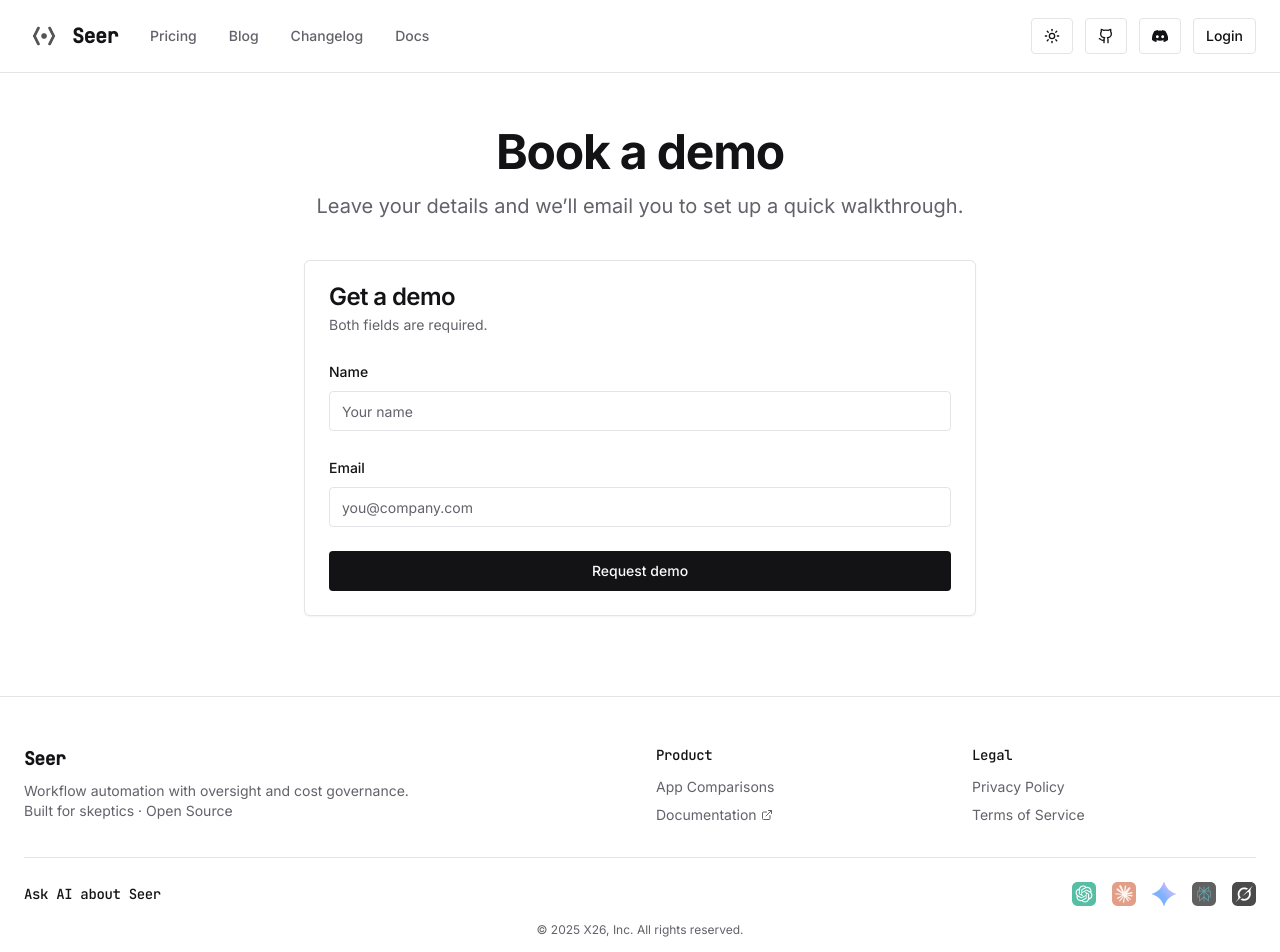
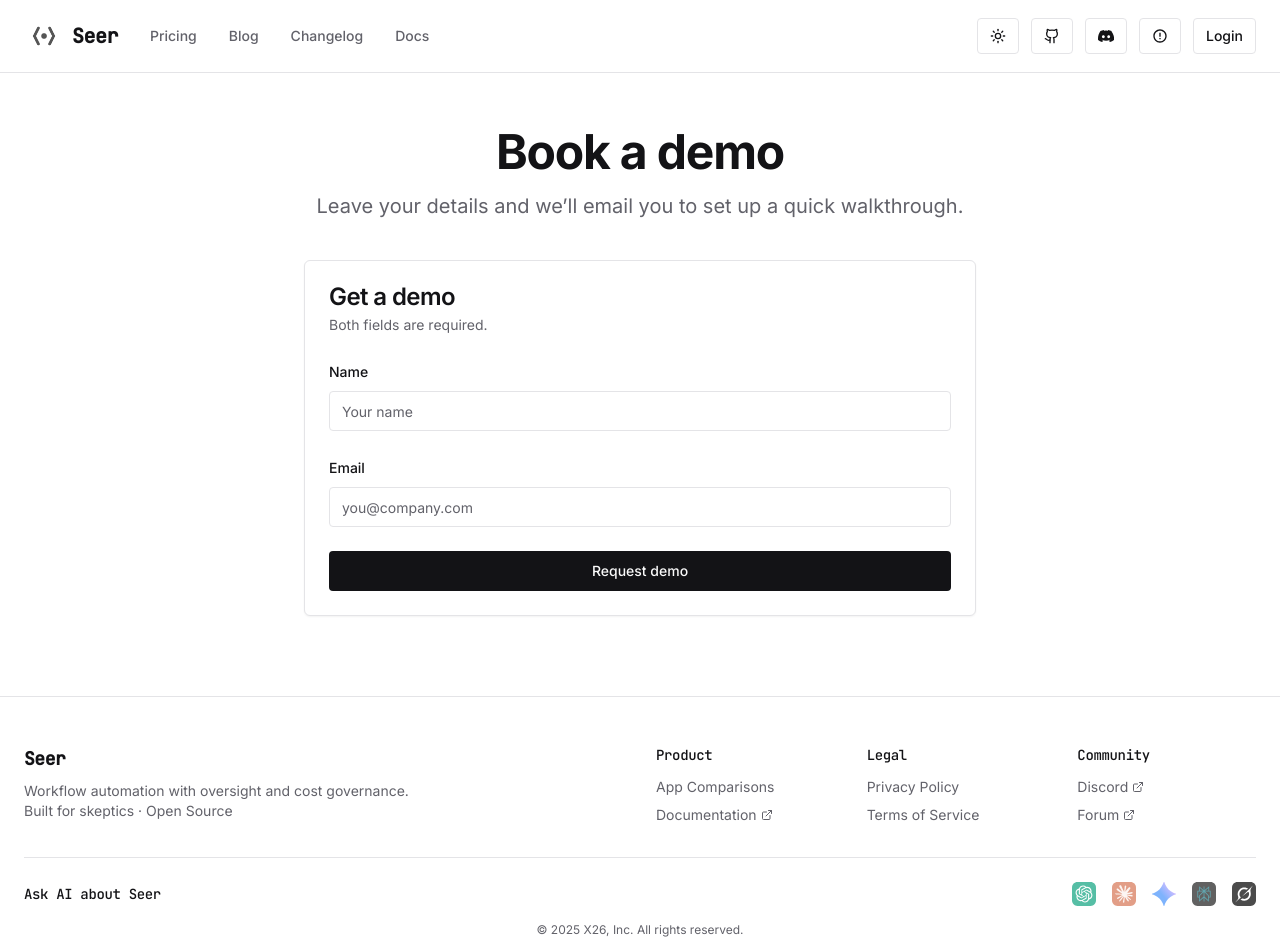
Before and after one commit to seer-engg/seer-website, a React (Vite) app: page /demo in a window 1280 px wide. Shown: the top 952 px of the page. Built offline with nearby package versions, Linux system fonts and the light colour scheme; no server answers; the HTML template or start-up script is replaced by a standard one.

Commit message:
feat: add forum

```diff
--- a/src/components/Footer.tsx
+++ b/src/components/Footer.tsx
@@ -18,7 +18,7 @@
           </div>
 
           {/* Right Column - Navigation Links */}
-          <div className="grid grid-cols-2 gap-8">
+          <div className="grid grid-cols-3 gap-8">
             <div>
               <h4 className="font-mono font-medium text-sm mb-3">Product</h4>
               <div className="space-y-2">
@@ -57,6 +57,30 @@
                 </Link>
               </div>
             </div>
+
+            <div>
+              <h4 className="font-mono font-medium text-sm mb-3">Community</h4>
+              <div className="space-y-2">
+                <a
+                  href="https://discord.gg/sBh9Rsxf"
+                  target="_blank"
+                  rel="noopener noreferrer"
+                  className="block text-sm text-muted-foreground hover:text-foreground transition-colors flex items-center gap-1"
+                >
+                  Discord
+                  <ExternalLink className="w-3 h-3" />
+                </a>
+                <a
+                  href="https://forum.getseer.dev/"
+                  target="_blank"
+                  rel="noopener noreferrer"
+                  className="block text-sm text-muted-foreground hover:text-foreground transition-colors flex items-center gap-1"
+                >
+                  Forum
+                  <ExternalLink className="w-3 h-3" />
+                </a>
+              </div>
+            </div>
           </div>
         </div>
 
--- a/src/components/Navbar.tsx
+++ b/src/components/Navbar.tsx
@@ -7,6 +7,12 @@
 const DiscordIcon = () => (
   <svg className="w-4 h-4" fill="currentColor" viewBox="0 0 24 24" xmlns="http://www.w3.org/2000/svg">
     <path d="M20.317 4.37a19.791 19.791 0 0 0-4.885-1.515a.074.074 0 0 0-.079.037c-.211.375-.444.864-.607 1.25a18.27 18.27 0 0 0-5.487 0c-.163-.386-.395-.875-.607-1.25a.077.077 0 0 0-.079-.037A19.736 19.736 0 0 0 3.677 4.37a.07.07 0 0 0-.032.027C.533 9.046-.32 13.58.099 18.057a.082.082 0 0 0 .031.057a19.9 19.9 0 0 0 5.993 3.03a.078.078 0 0 0 .084-.028a14.975 14.975 0 0 0 1.293-2.1a.07.07 0 0 0-.038-.098a13.11 13.11 0 0 1-1.872-.892a.072.072 0 0 1-.007-.12a10.15 10.15 0 0 0 .372-.294a.074.074 0 0 1 .077-.01c3.928 1.793 8.18 1.793 12.062 0a.074.074 0 0 1 .078.01c.12.098.246.195.373.294a.072.072 0 0 1-.006.12a12.296 12.296 0 0 1-1.873.892a.077.077 0 0 0-.041.098c.36.698.772 1.362 1.294 2.1a.076.076 0 0 0 .084.028a19.963 19.963 0 0 0 6.002-3.03a.079.079 0 0 0 .033-.057c.5-4.761-.838-8.898-3.549-12.562a.061.061 0 0 0-.031-.028zM8.02 15.33c-1.183 0-2.157-.965-2.157-2.156c0-1.193.946-2.157 2.157-2.157c1.211 0 2.176.964 2.157 2.157c0 1.19-.946 2.156-2.157 2.156zm7.975 0c-1.183 0-2.157-.965-2.157-2.156c0-1.193.946-2.157 2.157-2.157c1.211 0 2.176.964 2.157 2.157c0 1.19-.946 2.156-2.157 2.156z"/>
+  </svg>
+);
+
+const ForumIcon = () => (
+  <svg className="w-4 h-4" fill="currentColor" viewBox="0 0 24 24">
+    <path d="M12 2C6.48 2 2 6.48 2 12s4.48 10 10 10 10-4.48 10-10S17.52 2 12 2zm0 18c-4.41 0-8-3.59-8-8s3.59-8 8-8 8 3.59 8 8-3.59 8-8 8zm-1-13h2v6h-2zm0 8h2v2h-2z"/>
   </svg>
 );
 
@@ -62,6 +68,11 @@
               </a>
             </Button>
             <Button variant="outline" size="sm" className="hidden md:inline-flex" asChild>
+              <a href="https://forum.getseer.dev/" target="_blank" rel="noopener noreferrer">
+                <ForumIcon />
+              </a>
+            </Button>
+            <Button variant="outline" size="sm" className="hidden md:inline-flex" asChild>
               <a href="https://app.getseer.dev" target="_blank" rel="noopener noreferrer">
                 Login
               </a>
--- a/src/content/legal/privacy-policy.md
+++ b/src/content/legal/privacy-policy.md
@@ -263,7 +263,8 @@
 
 **Privacy concerns or questions:**
 - Email: akshay@getseer.dev
-- For data deletion or access requests: Same email
+- Community Forum: forum.getseer.dev (for general questions)
+- For data deletion or access requests: Email only (akshay@getseer.dev)
 - Response time: We'll try for 48 hours, but we're a small team
 
 **Security issues:**
--- a/src/content/legal/terms-of-service.md
+++ b/src/content/legal/terms-of-service.md
@@ -164,7 +164,8 @@
 
 Questions, concerns, or feedback?
 - Email: akshay@getseer.dev
-- GitHub Issues: github.com/yourusername/seer (for technical stuff)
+- Community Forum: forum.getseer.dev (for discussions and questions)
+- GitHub Issues: github.com/seer-engg/seer (for bug reports and technical issues)
 - Website: getseer.dev
 
 ---
```
